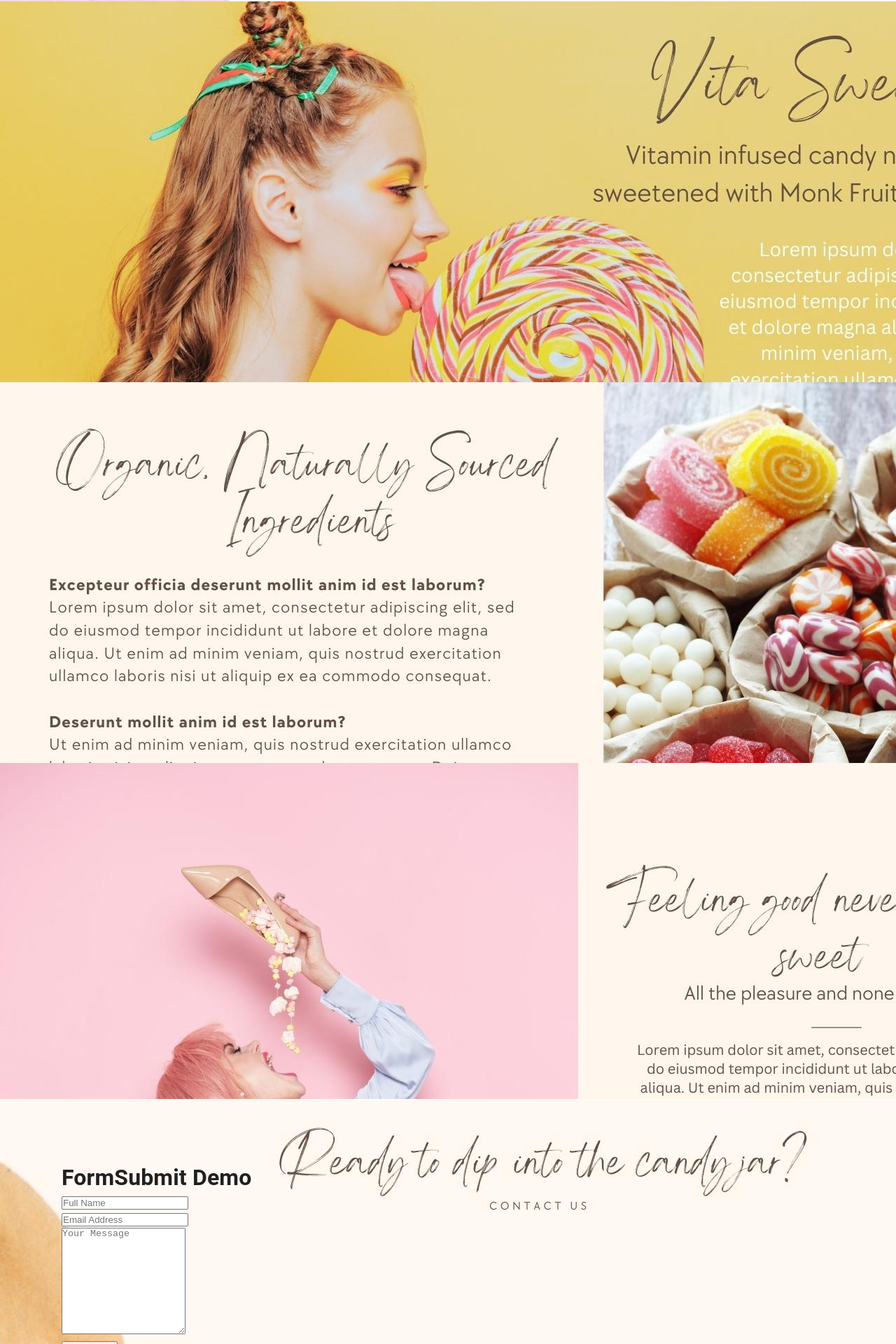
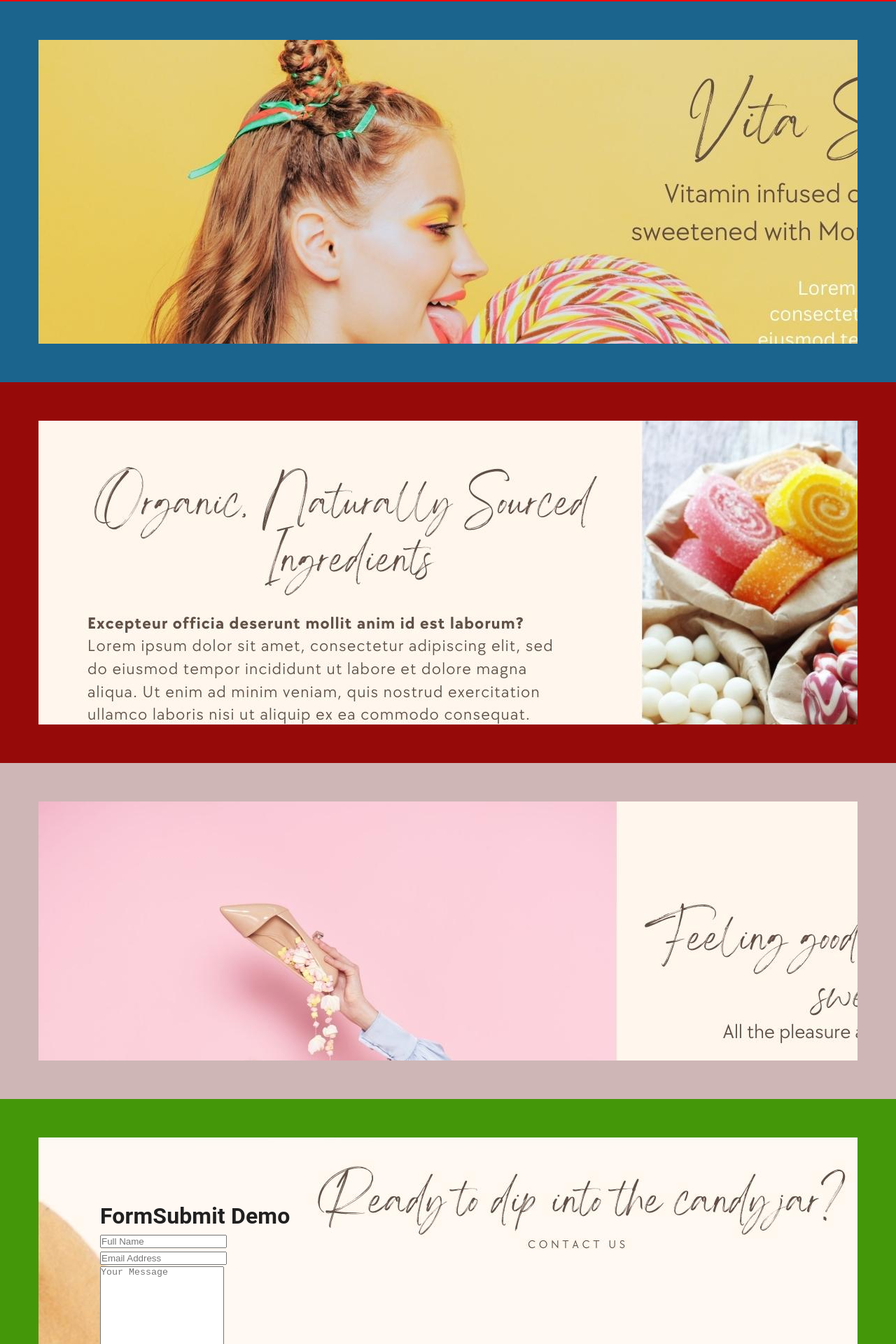
Before and after one commit to CodeNinja202/Ross-Shelby, a React (Create React App) app: page / in a window 1280 px wide. Shown: the part 874-2794 px from the top of the page at 70% size. Built offline with nearby package versions, Linux system fonts and the light colour scheme.

Commit message:
ross border established

```diff
--- a/src/contactus.css
+++ b/src/contactus.css
@@ -2,8 +2,10 @@
     background-image: url("./Photos/contact.jpg");
     overflow: hidden;
     min-height: 60vh;
+    border: 55px solid rgb(69, 151, 10);
+    box-sizing: border-box;
     display: center;
-    align-item: center;
+    object-fit: contain;
     justify-content: space-between;
     padding: 5.5rem;
     }
--- a/src/homePage.css
+++ b/src/homePage.css
@@ -5,7 +5,9 @@ background-image: url("./Photos/Home.jpg");
 overflow: hidden;
 min-height: 97vh;
 display: flex;
-align-item: flex-end;
+object-fit: contain;
 justify-content: space-between;
 padding: 5.5rem;
+border: 25px solid red;
+box-sizing: border-box;
 }
--- a/src/index.css
+++ b/src/index.css
@@ -1,15 +1,13 @@
-
 * {
   box-sizing: inherit;
   margin: 0%;
   padding: 0%;
 }
 
-header{
+header {
   width: auto;
 
   width: 100%;
-
   height: 100px;
   background-color: rgb(183, 136, 136);
   position: relative;
@@ -17,13 +15,15 @@ header{
 }
 
 
-.footer-main-div{
+.footer-main-div {
   width: 100%;
+  border: 55px solid rgb(45, 4, 70);
+  box-sizing: border-box;
+}
 
-}
-.product-main-div{
+.product-main-div {
 
   height: auto;
   background-color: #fff9f1;
-    width:auto;
+  width: auto;
 }
--- a/src/pageFour.css
+++ b/src/pageFour.css
@@ -1,9 +1,10 @@
 .pageFour{
     background-image: url("./Photos/4.jpg");
-     soverflow: hidden;
+
      min-height: 60vh;
     display: flex;
-    align-item: flex-end;
+    border: 55px solid rgb(206, 182, 182);
+    box-sizing: border-box;
     justify-content: space-between;
     padding: 5.5rem;
     }
--- a/src/pageThree.css
+++ b/src/pageThree.css
@@ -1,9 +1,10 @@
 .pageThree{
     background-image: url("./Photos/3.jpg");
-     soverflow: hidden;
+
      min-height: 68vh;
-    display: flex;
-    align-item: flex-end;
+
+     border: 55px solid rgb(151, 10, 10);
+     box-sizing: border-box;
     justify-content: space-between;
     padding: 5.5rem;
     }
--- a/src/pageTwo.css
+++ b/src/pageTwo.css
@@ -3,7 +3,8 @@
     overflow: hidden;
     min-height: 68vh;
     display: flex;
-    align-item: flex-end;
+    border: 55px solid rgb(27, 100, 142);
+     box-sizing: border-box;
     justify-content: space-between;
     padding: 5.5rem;
     }
```
Lines whose indentation alone changed are shown as unchanged.
